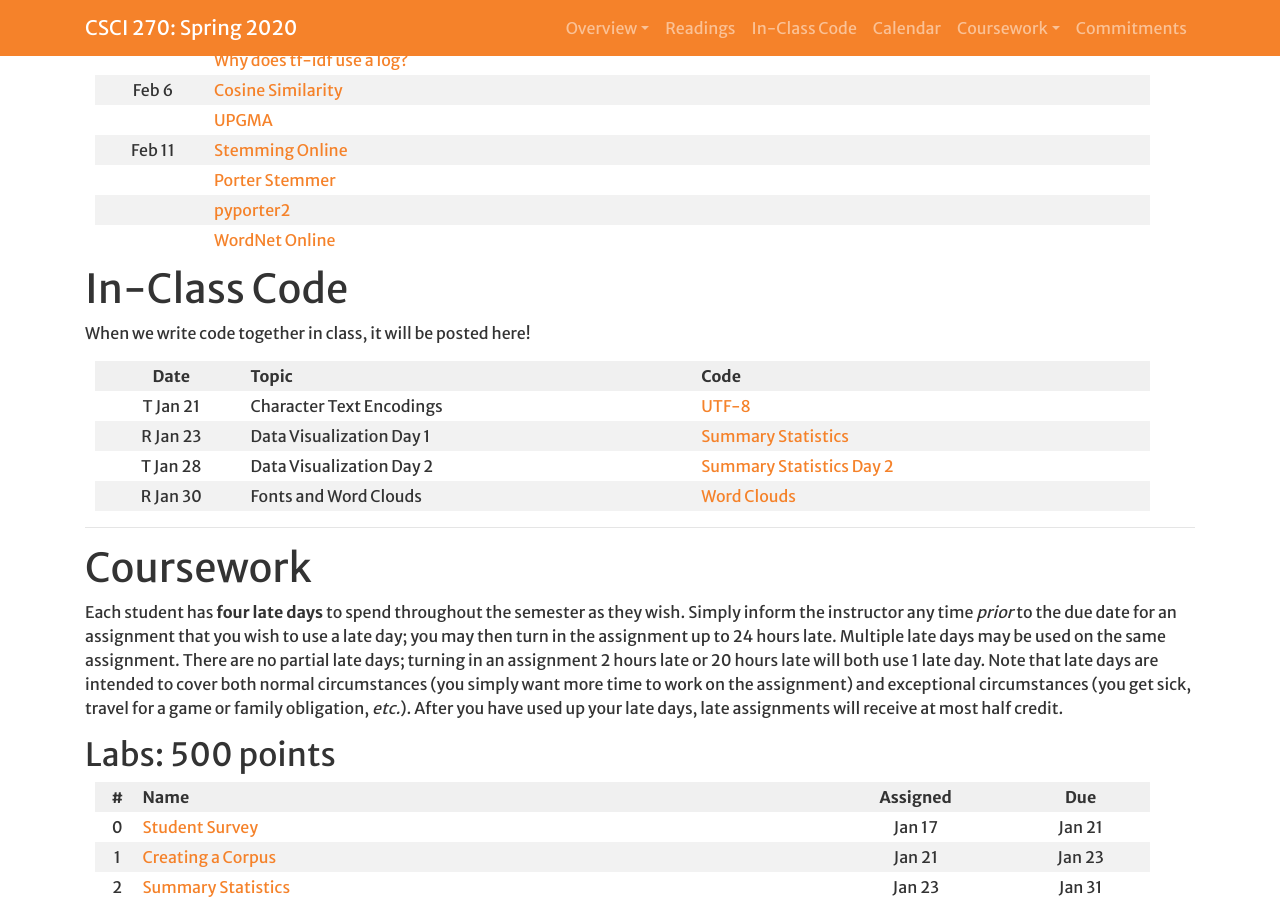
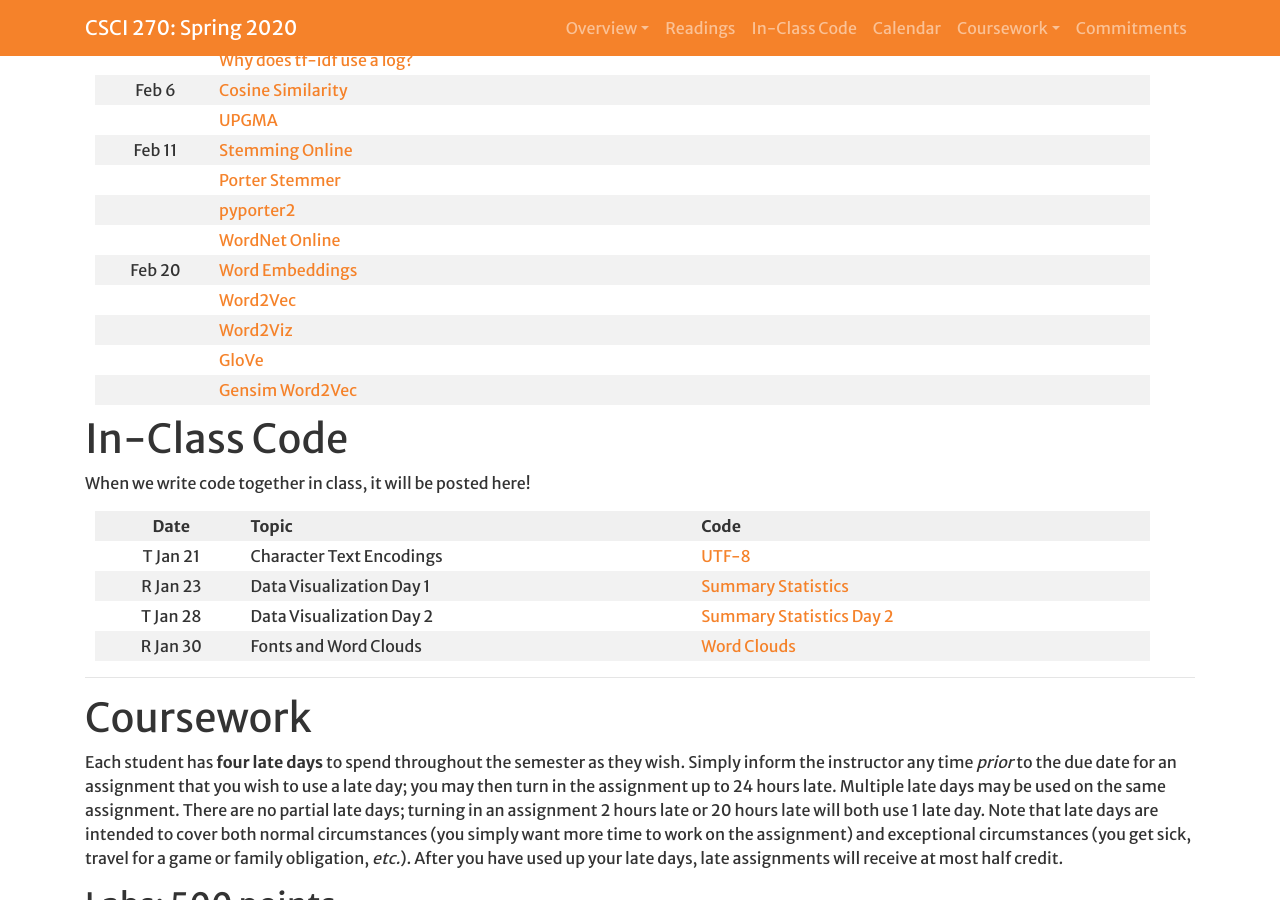
Before and after one commit to Hendrix-CS/csci270, a Jekyll site: the page built from index.md, in a window 1280 px wide and 900 px high, scrolled down 1816 px. Built offline with Jekyll 4.4.1, drawn with Linux system fonts in a browser that asks for light colours; a script that is not in the unit is left out; our own code applies the rules of GitHub Pages for plain Markdown files.

Commit message:
Word2Vec references

```diff
--- a/index.md
+++ b/index.md
@@ -59,6 +59,11 @@ prepared. As readings are assigned, they will be posted here.
 | | [Porter Stemmer](http://people.scs.carleton.ca/~armyunis/projects/KAPI/porter.pdf) |
 | | [pyporter2](https://github.com/mdirolf/pyporter2) |
 | | [WordNet Online](http://wordnetweb.princeton.edu/perl/webwn) |
+| Feb 20 | [Word Embeddings](https://www.tensorflow.org/tutorials/text/word_embeddings) |
+| | [Word2Vec](https://papers.nips.cc/paper/5021-distributed-representations-of-words-and-phrases-and-their-compositionality.pdf) |
+| | [Word2Viz](https://lamyiowce.github.io/word2viz/) |
+| | [GloVe](https://nlp.stanford.edu/projects/glove/) |
+| | [Gensim Word2Vec](https://radimrehurek.com/gensim/models/word2vec.html) |
 
 # <a name="inclasscode">In-Class Code</a>
 
```
